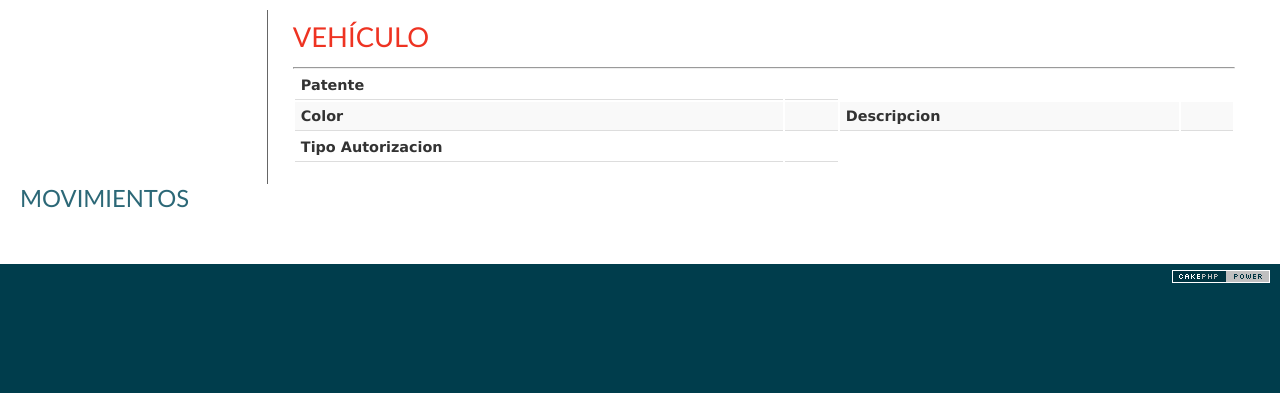
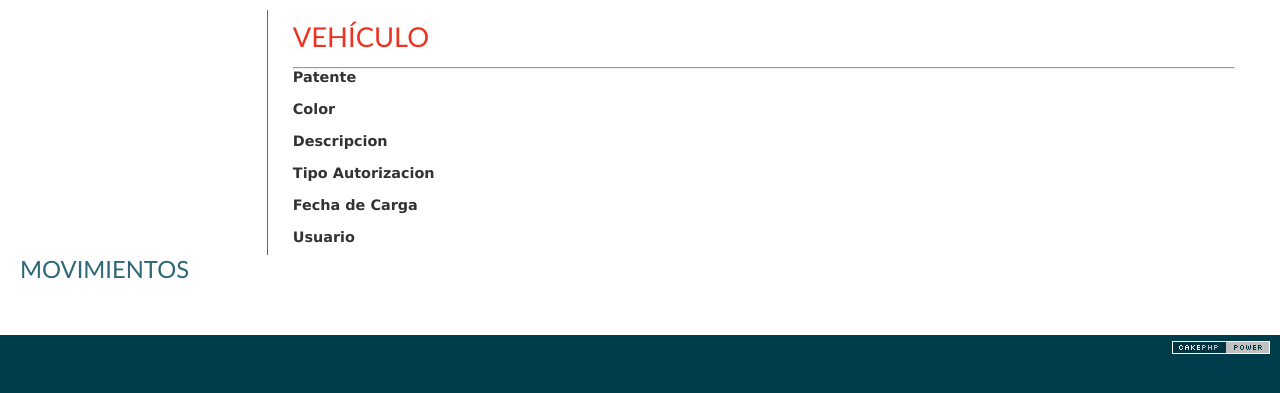
Before and after one commit to joniborda/cav, a CakePHP app: the page made by app/View/Vehiculos/admin_view.ctp in a window 1280 px wide. Shown: the part 47-440 px from the top of the page. Run offline with PHP 8.4 and a stand-in for CakePHP, Linux system fonts and the light colour scheme; the template is opened without the code that fills it, so the values that code supplies are empty; some libraries are stand-ins or nearby versions.

Commit message:
agrego campos de fecha y usuario de vehiculo

```diff
--- a/app/Controller/VehiculosController.php
+++ b/app/Controller/VehiculosController.php
@@ -22,7 +22,7 @@ class VehiculosController extends AppController {
  * @return void
  */
 	public function admin_index() {
-		$this->Vehiculo->recursive = 0;
+		$this->Vehiculo->recursive = 1;
 		$this->set('vehiculos', $this->paginate());
 	}
 
--- a/app/View/Vehiculos/admin_view.ctp
+++ b/app/View/Vehiculos/admin_view.ctp
@@ -1,64 +1,67 @@
 <div id="page-container" class="row">
-		<div id="page-content" class="col-sm-12">
-
+	<div id="page-content" class="col-sm-12">
 		<div class="vehiculos view">
-
 			<h2><?php  echo __('VEHÍCULO'); ?></h2>
 			<hr />
-			<div class="table-responsive">
-				<table class="table table-striped">
-					<tbody>
-						<tr>
-		<td class="col-sm-2"><strong><?php echo __('Patente'); ?></strong></td>
-		<td class="col-sm-4">
-			<?php echo h($vehiculo['Vehiculo']['patente']); ?>
-			&nbsp;
-		</td>
-</tr>
-<tr>
-		<td class="col-sm-2"><strong><?php echo __('Color'); ?></strong></td>
-		<td class="col-sm-4">
-			<?php echo h($vehiculo['Vehiculo']['color']); ?>
-			&nbsp;
-		</td>
-		<td class="col-sm-2"><strong><?php echo __('Descripcion'); ?></strong></td>
-		<td class="col-sm-4">
-			<?php echo h($vehiculo['Vehiculo']['descripcion']); ?>
-			&nbsp;
-		</td>
-</tr>
-<tr>
-		<td class="col-sm-2"><strong><?php echo __('Tipo Autorizacion'); ?></strong></td>
-		<td class="col-sm-4">
-			<?php echo h($vehiculo['Vehiculo']['tipo_autorizacion']); ?>
-			&nbsp;
-		</td>
-					</tbody>
-				</table><!-- /.table table-striped table-bordered -->
+			<div class="row">
+				<div class="col-sm-2">
+					<strong>Patente</strong>
+				</div>
+				<div class="col-sm-4">
+					<?php echo h($vehiculo['Vehiculo']['patente']); ?>&nbsp;
+				</div>
+				<div class="col-sm-2">
+					<strong>Color</strong>
+				</div>
+				<div class="col-sm-4">
+					<?php echo h($vehiculo['Vehiculo']['color']); ?>&nbsp;
+				</div>
+				<div class="col-sm-2">
+					<strong>Descripcion</strong>
+				</div>
+				<div class="col-sm-4">
+					<?php echo h($vehiculo['Vehiculo']['descripcion']); ?>&nbsp;
+				</div>
+				<div class="col-sm-2">
+					<strong>Tipo Autorizacion</strong>
+				</div>
+				<div class="col-sm-4">
+					<?php echo h($vehiculo['Vehiculo']['tipo_autorizacion']); ?>&nbsp;
+				</div>
+				<div class="col-sm-2">
+					<strong>Fecha de Carga</strong>
+				</div>
+				<div class="col-sm-4">
+					<?php echo h($vehiculo['Vehiculo']['fecha_carga']); ?>&nbsp;
+				</div>
+				<div class="col-sm-2">
+					<strong>Usuario</strong>
+				</div>
+				<div class="col-sm-4">
+					<?php if (isset($vehiculo['Usuario']['usuario_login'])): ?>
+						<?php echo h($vehiculo['Usuario']['usuario_login']); ?>
+					<?php endif; ?>
+				</div>
 			</div><!-- /.table-responsive -->
 
 		</div><!-- /.view -->
 			<div class="related">
-
 				<h3><?php echo __('MOVIMIENTOS'); ?></h3>
-
 				<?php if (!empty($vehiculo['Movimiento'])): ?>
 
 					<div class="table-responsive">
 						<table class="table table-striped ">
 							<thead>
 								<tr>
-									<th><?php echo __('Tipo Movimiento'); ?></th>
-									<th><?php echo __('Sector'); ?></th>
-									<th><?php echo __('Interno'); ?></th>
-									<th><?php echo __('Fecha Carga'); ?></th>
-									<th><?php echo __('Usuario Id'); ?></th>
+									<th>Tipo Movimiento</th>
+									<th>Sector</th>
+									<th>Interno</th>
+									<th>Fecha Carga</th>
+									<th>Usuario</th>
 								</tr>
 							</thead>
 							<tbody>
-							<?php
-								$i = 0;
-								foreach ($vehiculo['Movimiento'] as $movimiento): ?>
+							<?php foreach ($vehiculo['Movimiento'] as $movimiento): ?>
 								<tr>
 									<td><?php echo $movimiento['tipo_movimiento']; ?></td>
 									<td><?php echo $movimiento['sector']; ?></td>
```
Also changed, not shown: app/Config/Schema/cav.sql (+8 -0 lines), app/Model/Vehiculo.php (+8 -1 lines), app/View/Vehiculos/admin_index.ctp (+15 -21 lines).
